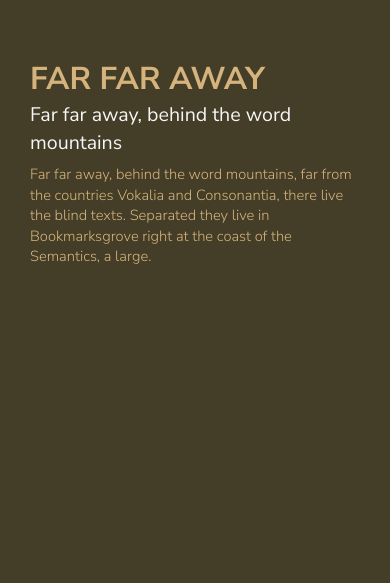
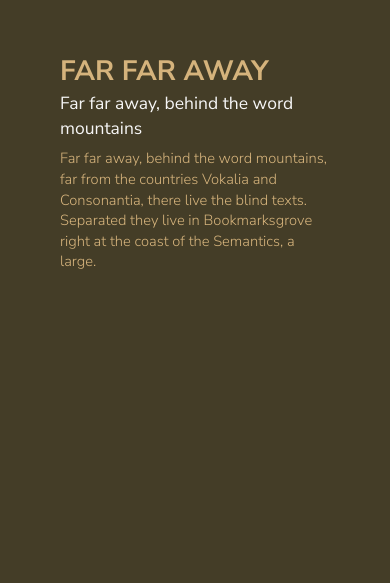
Before and after one commit to alex-ahl/react-typescript-styled-components-template, a React (Vite) app: page / in a window 390 px wide. Shown: the part 260-843 px from the top of the page. Built offline with nearby package versions, Linux system fonts and the light colour scheme.

Commit message:
Responsiveness

```diff
--- a/src/components/Text.tsx
+++ b/src/components/Text.tsx
@@ -23,6 +23,10 @@ const TextWrapper = styled.div`
   justify-content: center;
   flex-direction: column;
   padding: 30px;
+
+  @media only screen and (${device.sm}) {
+    padding: 60px;
+  }
 `
 
 const maxWidth = css`
@@ -46,7 +50,7 @@ const Headline = styled.h2`
   }
 
   @media only screen and (${device.md}) {
-    font-size: ${({ theme }) => theme.fontSizes.large};
+    font-size: ${({ theme }) => theme.fontSizes.xl};
   }
 
   @media only screen and (${device.md}) and (orientation: landscape) {
@@ -54,7 +58,7 @@ const Headline = styled.h2`
   }
 
   @media only screen and (${device.sm}) {
-    font-size: ${({ theme }) => theme.fontSizes.large};
+    font-size: ${({ theme }) => theme.fontSizes.medium};
   }
 `
 
@@ -76,7 +80,7 @@ const Introduction = styled.span`
   }
 
   @media only screen and (${device.md}) {
-    font-size: ${({ theme }) => theme.fontSizes.xs};
+    font-size: ${({ theme }) => theme.fontSizes.medium};
   }
 
   @media only screen and (${device.md}) and (orientation: landscape) {
@@ -84,7 +88,7 @@ const Introduction = styled.span`
   }
 
   @media only screen and (${device.sm}) {
-    font-size: ${({ theme }) => theme.fontSizes.small};
+    font-size: ${({ theme }) => theme.fontSizes.xs};
   }
 `
 
@@ -110,8 +114,8 @@ const TextStyle = styled.p`
   }
 
   @media only screen and (${device.md}) {
-    font-size: ${({ theme }) => theme.fontSizes.xxs};
-    ${maxWidth}
+    font-size: ${({ theme }) => theme.fontSizes.small};
+    max-width: 400px;
   }
 
   @media only screen and (${device.md}) and (orientation: landscape) {
```
